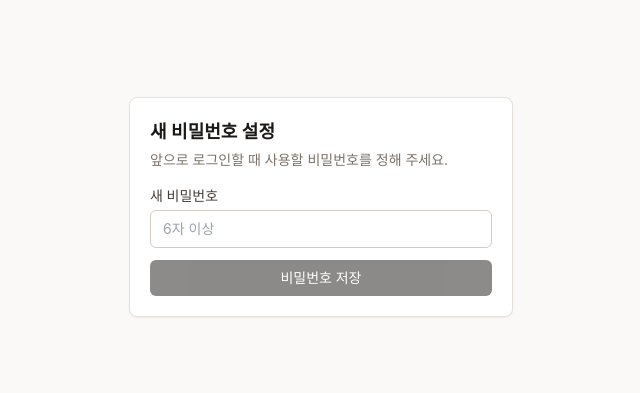
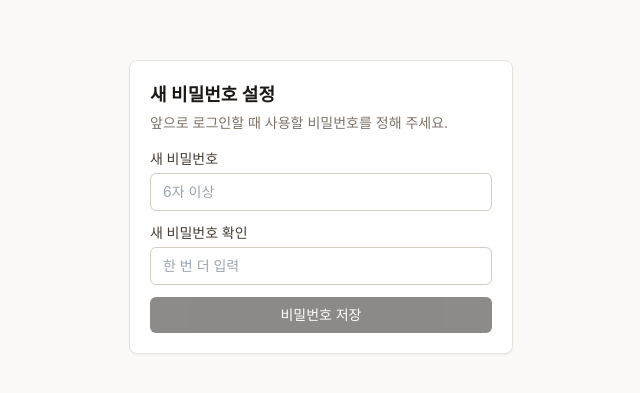
Before and after one commit to kj998777/kj998666, a Next.js app: page /reset-password in a window 1280 px wide. Shown: the part 193-586 px from the top of the page, without its empty margins (319-959 px from the left). Built offline with nearby package versions, Linux system fonts and the light colour scheme.

Commit message:
비밀번호 재설정: 비밀번호 확인 칸

```diff
--- a/app/reset-password/page.tsx
+++ b/app/reset-password/page.tsx
@@ -8,6 +8,7 @@ import { createClient } from "@/lib/supabase/client";
 
 export default function ResetPasswordPage() {
   const [password, setPassword] = useState("");
+  const [password2, setPassword2] = useState(""); // 재확인(2026-09-29, 회원가입과 같이)
   const [busy, setBusy] = useState(false);
   const [err, setErr] = useState("");
 
@@ -15,6 +16,10 @@ export default function ResetPasswordPage() {
     e.preventDefault();
     if (password.length < 6) {
       setErr("비밀번호는 6자 이상이어야 합니다.");
+      return;
+    }
+    if (password !== password2) {
+      setErr("비밀번호 확인이 일치하지 않습니다. 두 칸에 같은 비밀번호를 입력해 주세요.");
       return;
     }
     setBusy(true);
@@ -52,8 +57,30 @@ export default function ResetPasswordPage() {
               autoComplete="new-password"
             />
           </div>
+          <div>
+            <label className="label" htmlFor="password2">
+              새 비밀번호 확인
+            </label>
+            <input
+              id="password2"
+              type="password"
+              required
+              minLength={6}
+              className="input"
+              placeholder="한 번 더 입력"
+              value={password2}
+              onChange={(e) => setPassword2(e.target.value)}
+              autoComplete="new-password"
+            />
+            {password2 && password !== password2 && (
+              <p className="text-xs text-red-600 mt-1">비밀번호가 일치하지 않습니다.</p>
+            )}
+            {password2 && password === password2 && (
+              <p className="text-xs text-green-600 mt-1">비밀번호가 일치합니다.</p>
+            )}
+          </div>
           {err && <p className="text-sm text-red-600">{err}</p>}
-          <button type="submit" className="btn-primary w-full" disabled={busy || !password}>
+          <button type="submit" className="btn-primary w-full" disabled={busy || !password || password !== password2}>
             {busy ? "저장 중…" : "비밀번호 저장"}
           </button>
         </form>
```
